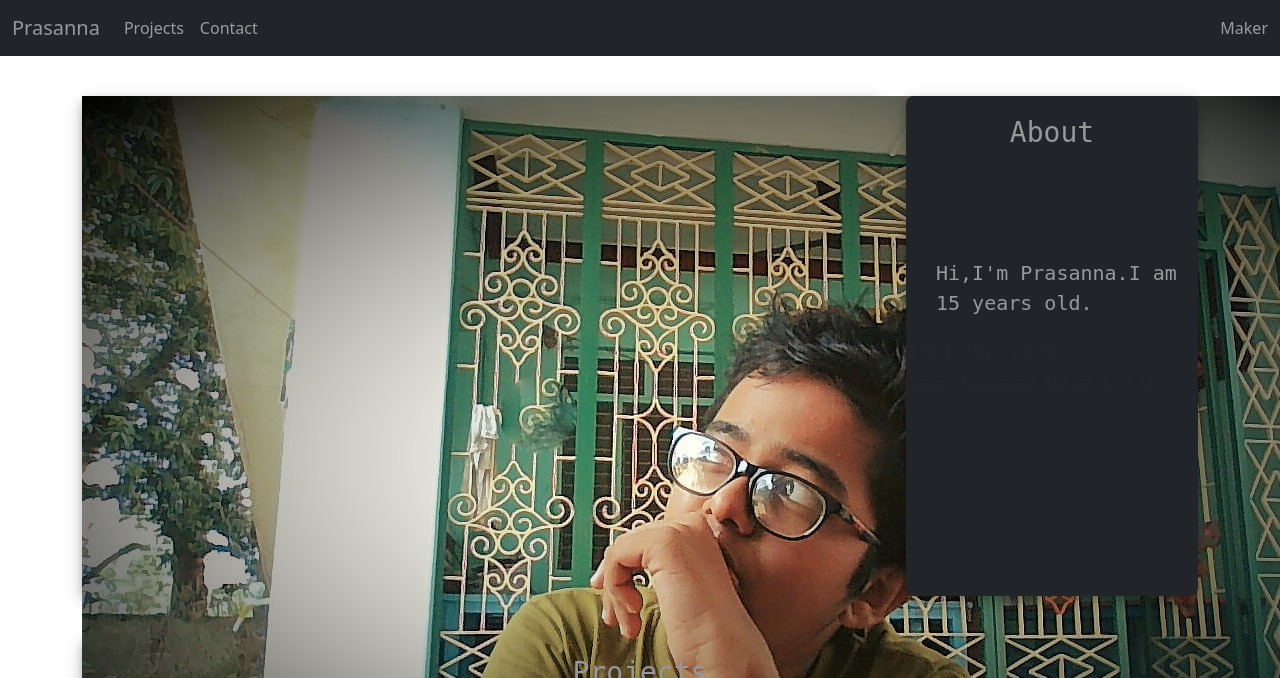
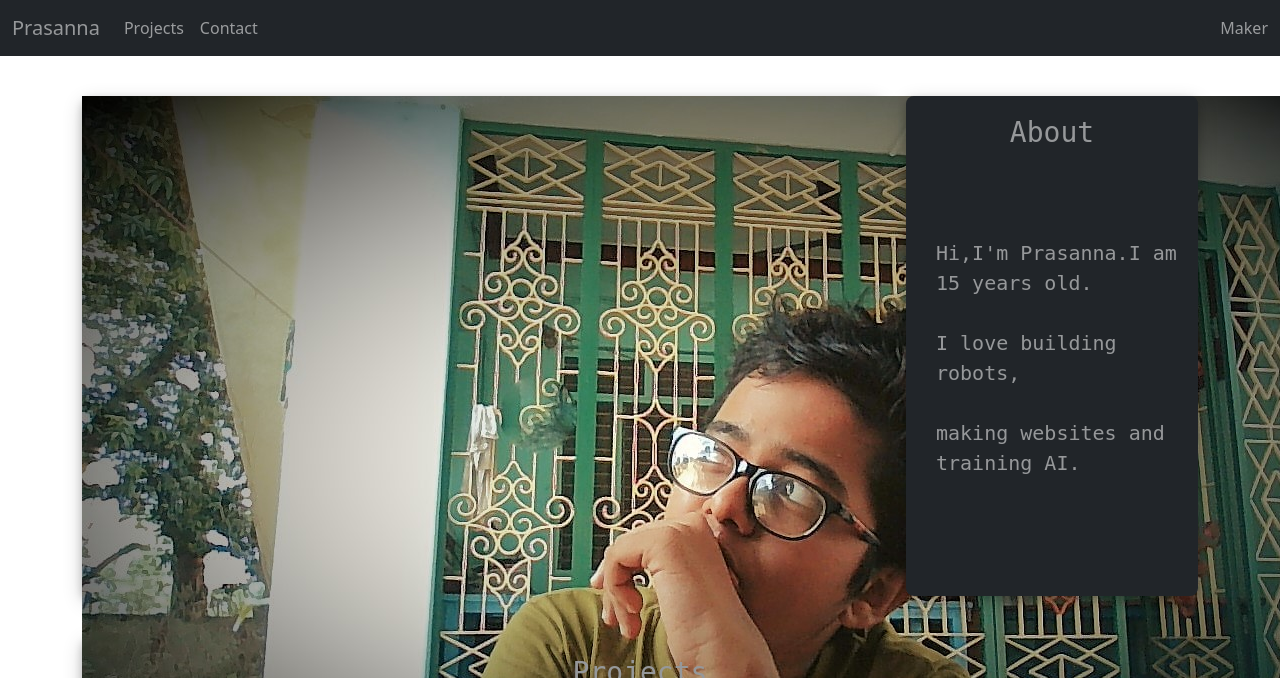
Before and after one commit to Prasanna-Natarajan-3595/My_Portfolio, a Flask app: page / in a window 1280 px wide; the page is wider, and only the part inside the window is pictured. Shown: the top 678 px of that part. Run offline with Flask 2, Linux system fonts and the light colour scheme; grey boxes are pictures that could not be loaded.

Commit message:
changes in home.html

```diff
--- a/web/templates/home.html
+++ b/web/templates/home.html
@@ -69,13 +69,13 @@
       <div class='rectangle' style='margin-top:40px;height: 500px;
       max-width: 800px;'>
       <h3 style='font-family:monospace;color:#96989a;text-align:center;padding-top:20px;'>About</h3>
-      <p style='font-family:monospace;font-size:20px;color:#96989a;margin-left:30px;padding-top:100px;'>
+      <p style='font-family:monospace;font-size:20px;color:#96989a;margin-left:30px;padding-top:80px;'>
 Hi,I'm Prasanna.I am 15 years old.
 <br>
-<div style='padding-top:5px;'></div>
+<br>
 I love building robots,
 <br>
-<div style='padding-top:5px;'></div>
+<br>
 making websites and training AI.
       </p>
     </div>
@@ -155,7 +155,9 @@ max-width: 1600px;margin-top:40px;'>
     <textarea id='Comments' class="form-control" placeholder="Leave a comment here" id="floatingTextarea2" style="height: 100px"></textarea>
     <label for="floatingTextarea2">Comments</label>
   </div>
-  <input type="submit" class="btn btn-outline-light" value='submit' style='margin-left:230px;margin-top:10px;'>
+  <div style='text-align:center;'>
+    <input type="submit" class="btn btn-outline-light" value='submit' style='margin-top:10px;'>
+  </div>
 </form>
     </div>
     </div>
```
